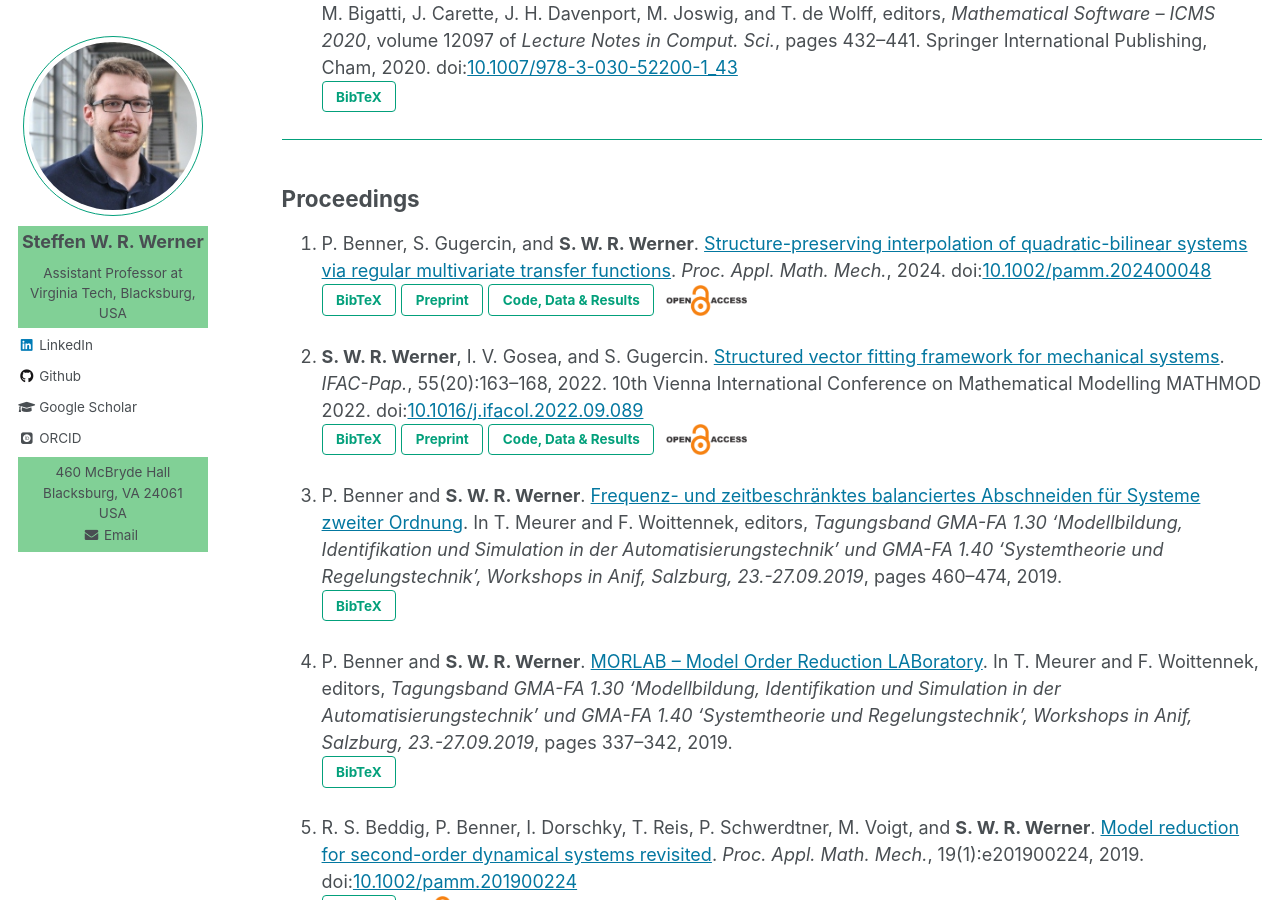
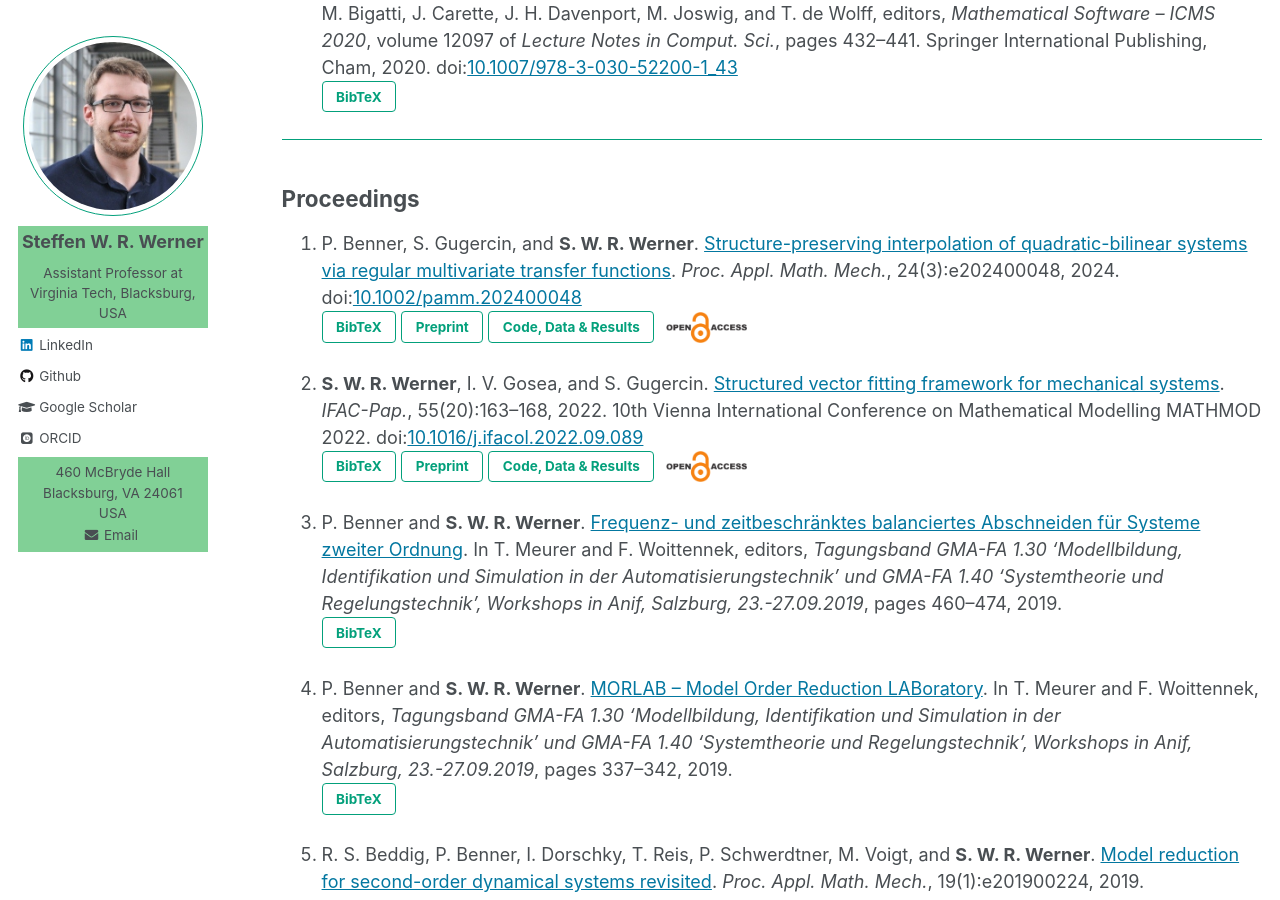
Before and after one commit to ninsteve/ninsteve.github.io, a Jekyll site: the page built from _pages/publications.md, in a window 1280 px wide and 900 px high, scrolled down 3773 px. Built offline with Jekyll 4.4.1, drawn with Linux system fonts in a browser that asks for light colours; nearby versions of some CDN libraries; some web fonts are replaced; formulas are drawn with MathJax 3.

Commit message:
Updated publication.

```diff
--- a/_pages/publications.md
+++ b/_pages/publications.md
@@ -380,7 +380,7 @@ found at the end of my
     href="https://doi.org/10.1002/pamm.202400048">Structure-preserving
     interpolation of quadratic-bilinear systems via regular multivariate
     transfer functions</a>.
-    <i>Proc. Appl. Math. Mech.</i>, 2024.
+    <i>Proc. Appl. Math. Mech.</i>, 24(3):e202400048, 2024.
     doi:<a target="blank_" href="https://doi.org/10.1002/pamm.202400048">10.1002/pamm.202400048</a><br />
     <button id="BenGW24a-pop" class="btn btn--inverse">BibTeX</button>
     <a target="blank_" href="https://doi.org/10.48550/arXiv.2110.09220">
--- a/files/publications/bibtex.html
+++ b/files/publications/bibtex.html
@@ -567,9 +567,9 @@
   title =        {Structure-preserving interpolation of quadratic-bilinear
                   systems via regular multivariate transfer functions},
   journal =      {Proc. Appl. Math. Mech.},
-  volume =       {},
-  number =       {},
-  pages =        {},
+  volume =       {24},
+  number =       {3},
+  pages =        {e202400048},
   year =         {2024},
   doi =          {10.1002/pamm.202400048}
 }
```
